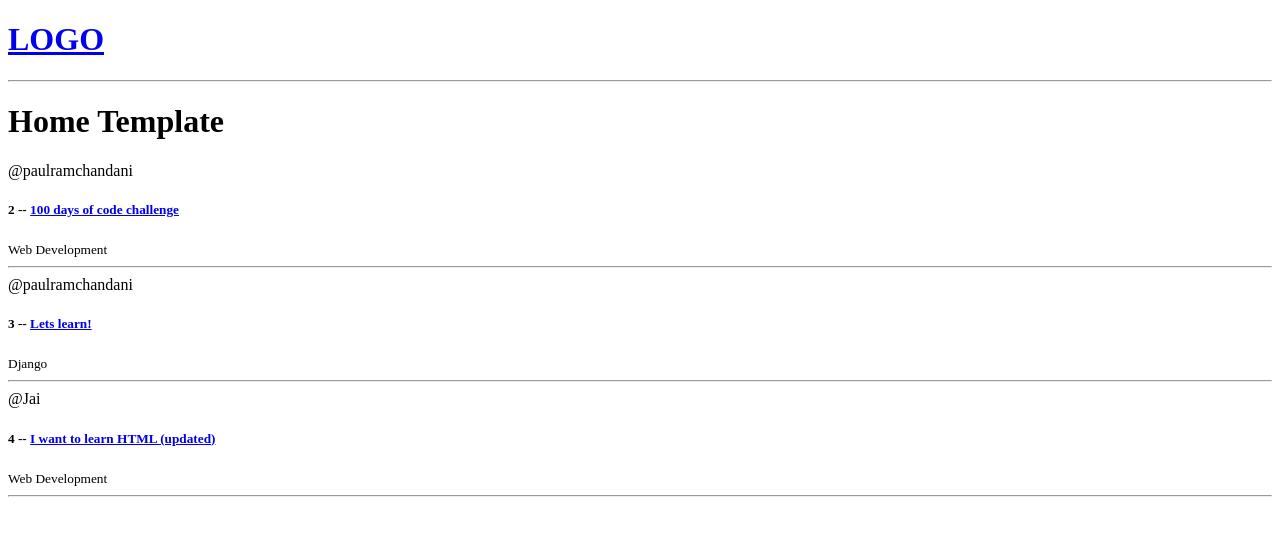
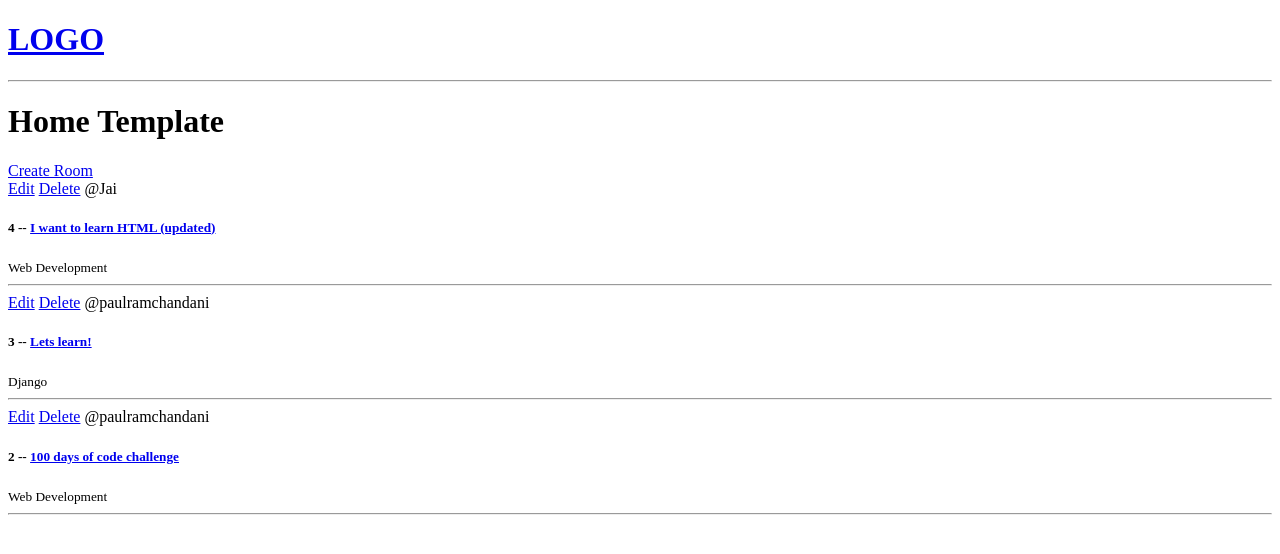
Before and after one commit to PaulRamchandani7/studybud, a Django app: page / in a window 1280 px wide. Shown: the top 554 px of the page. Run offline with Django 5.2, Linux system fonts and the light colour scheme; data comes from the database, SQL or seed files in the repository; both versions use the stored data as it was after the commit.

Commit message:
1:39:00- CRUD

```diff
--- a/base/models.py
+++ b/base/models.py
@@ -20,6 +20,11 @@ class Room(models.Model):
     created = models.DateTimeField(auto_now_add=True)
 
 
+
+    class Meta:
+        ordering = ['-updated', '-created']
+
+
     def __str__(self):
         return self.name
 
--- a/base/templates/base/home.html
+++ b/base/templates/base/home.html
@@ -6,10 +6,13 @@
 <h1>Home Template</h1>
 
 <div>
+     <a href ="{% url 'create-room' %}">Create Room</a>
 
     <div>
         {% for room in rooms %}
         <div>
+            <a href = "{% url 'update-room' room.id  %}">Edit</a>
+            <a href = "{% url 'delete-room' room.id %}">Delete</a>
             <span>@{{room.host.username}}</span>
            <h5>{{room.id}} -- <a href="{% url 'room' room.id %}">{{room.name}}</a></h5>
            <small>{{room.topic.name}}</small>
--- a/base/urls.py
+++ b/base/urls.py
@@ -4,5 +4,11 @@ from . import views
 urlpatterns = [
 
     path('', views.home, name="home"),
-    path('room/<str:pk>/', views.room, name="room")
+    path('room/<str:pk>/', views.room, name="room"),
+
+    path('create-room/', views.createRoom, name="create-room"),
+    path('update-room/<str:pk>/', views.updateRoom, name="update-room"),
+    path('delete-room/<str:pk>/', views.deleteRoom, name="delete-room"),
+
+
 ]
--- a/base/views.py
+++ b/base/views.py
@@ -1,5 +1,6 @@
-from django.shortcuts import render
+from django.shortcuts import render, redirect
 from .models import Room
+from .forms import RoomForm
 
 # Create your views here.
 
@@ -19,3 +20,35 @@ def room(request,pk):
 
     context = {'room': room}
     return render(request,'base/room.html', context)
+
+def createRoom(request):
+    form = RoomForm()
+    if request.method == 'POST':
+        form = RoomForm(request.POST)
+        if form.is_valid():
+            form.save()
+            return redirect('home')
+
+    context = {'form': form}
+    return render(request, 'base/room_form.html', context)
+
+
+def updateRoom(request, pk):
+    room = Room.objects.get(id=pk)
+    form = RoomForm(instance=room)
+
+    if request.method == 'POST':
+        form = RoomForm(request.POST, instance=room)
+        if form.is_valid():
+            form.save()
+            return redirect('home')
+
+    context = {'form': form}
+    return render(request, 'base/room_form.html', context)
+
+def deleteRoom(request, pk):
+    room = Room.objects.get(id=pk)
+    if request.method == 'POST':
+        room.delete()
+        return redirect('home')
+    return render(request, 'base/delete.html', {'obj':room})
```
Also changed, not shown: base/forms.py (added, +7 -0 lines), base/templates/base/delete.html (added, +19 -0 lines), base/templates/base/room_form.html (added, +26 -0 lines), db.sqlite3.
